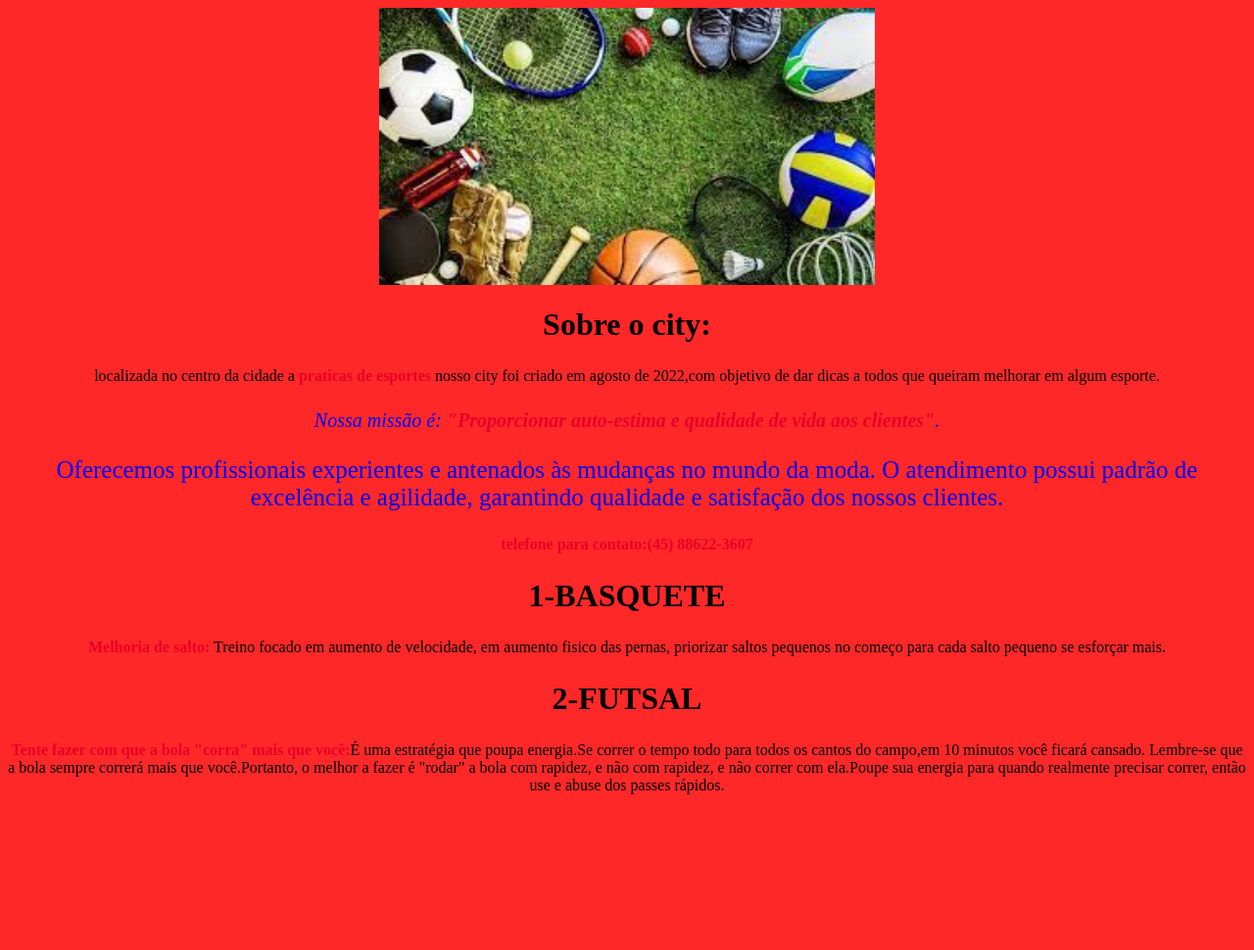
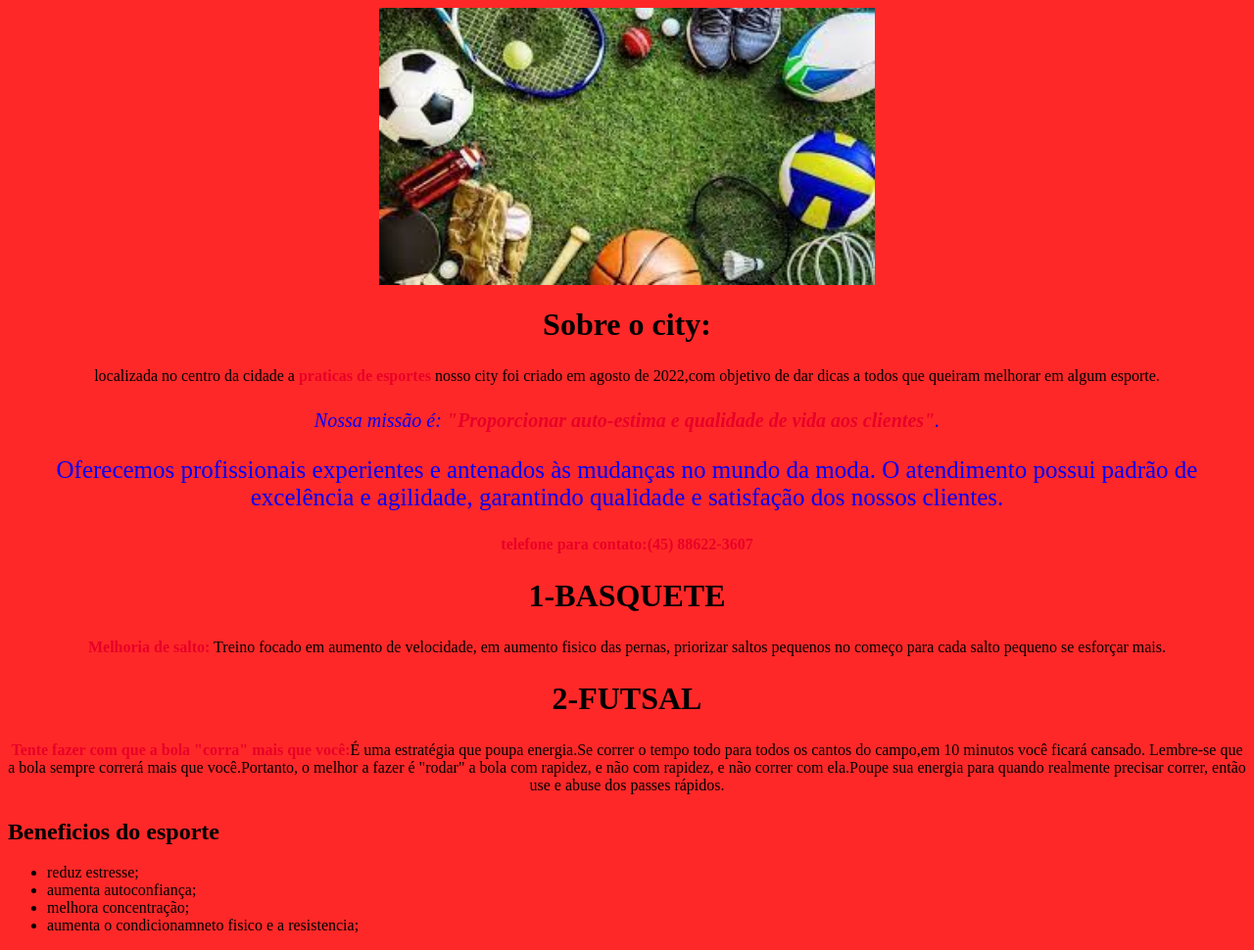
Before and after one commit to julianaboneto/dicas-de-praticas-de-esportes, a plain HTML site: page index.html in a window 1280 px wide. Shown: the whole page at 98% size. Before the commit the page ends 836 px from the top, so only its background shows below. Drawn offline with Linux system fonts and the light colour scheme.

Commit message:
Add files via upload

```diff
--- a/index.html
+++ b/index.html
@@ -27,6 +27,16 @@
 
         <p> <center> <strong>Tente fazer com que a bola "corra" mais que você:</strong>É uma estratégia que poupa energia.Se correr o tempo todo para todos os cantos do campo,em 10 minutos você ficará cansado. Lembre-se que a bola sempre correrá mais que você.Portanto, o melhor a fazer é "rodar" a bola com rapidez, e não com rapidez, e não correr com ela.Poupe sua energia para quando realmente precisar correr, então use e abuse dos passes rápidos.  </center></p>
 
+        <h2>Beneficios do esporte</h2>
+
+<ul>
+    <li>reduz estresse;</li>
+    <li>aumenta autoconfiança;</li>
+    <li>melhora concentração;</li>
+    <li>aumenta o condicionamneto fisico e a resistencia;</li>
+
+    </title>
+</ul>
 
     </body>
 </html>
```
